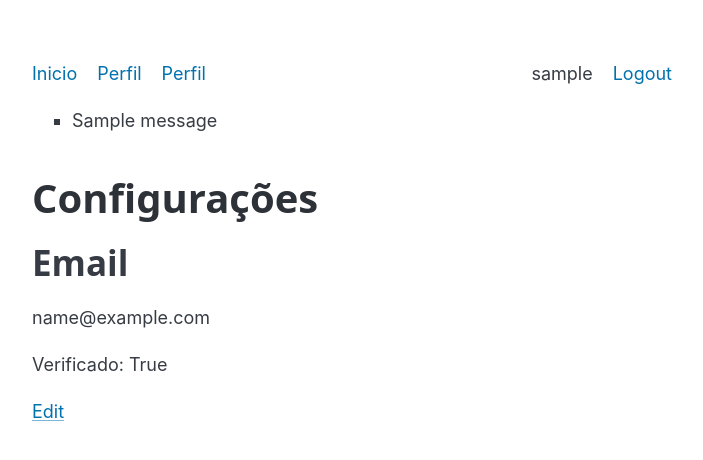
After one commit to dvanael/chat, a Django app: page /perfil/configurar/ in a window 1280 px wide. The commit adds this page. Shown: the top 460 px of the page, without its empty margins (293-996 px from the left). Run offline with Django 5.2, Linux system fonts and the light colour scheme; a user stored in the database is signed in; tables that the repository leaves empty hold one stand-in row (values such as "Sample post"); one stand-in notice (Sample message) is shown; some libraries are stand-ins or nearby versions.

Commit message:
feat: adiciona profile settings

```diff
--- a/app/admin.py
+++ b/app/admin.py
@@ -1,5 +1,6 @@
 from django.contrib import admin
-from .models import Profile
+from .models import Profile, EmailAddress
 
 # Register your models here.
 admin.site.register(Profile)
+admin.site.register(EmailAddress)
--- a/app/forms/__init__.py
+++ b/app/forms/__init__.py
@@ -1,2 +1,2 @@
-from .profile import ProfileForm
+from .profile import ProfileForm, EmailForm
 from .user import UserForm
--- a/app/models/__init__.py
+++ b/app/models/__init__.py
@@ -1 +1,2 @@
 from .profile import Profile
+from .email import EmailAddress
--- /dev/null
+++ b/app/models/email.py
@@ -0,0 +1,28 @@
+from django.db import models
+from django.contrib.auth.models import User
+from django.utils.crypto import get_random_string
+from django.core.mail import send_mail
+from django.urls import reverse
+from django.conf import settings
+
+
+class EmailAddress(models.Model):
+    user = models.OneToOneField(User, on_delete=models.CASCADE)
+    email = models.EmailField(unique=True)
+    verified = models.BooleanField(default=False)
+    verification_token = models.CharField(max_length=64, blank=True, null=True)
+
+    def generate_verification_token(self):
+        self.verification_token = get_random_string(64)
+        self.save()
+
+    def send_verification_email(self):
+        verification_link = settings.SITE_URL + reverse(
+            "verify_email", args=[self.verification_token]
+        )
+        subject = "Please verify your email address"
+        message = f"Hi {self.user.username},\n\nPlease verify your email by clicking the link below:\n\n{verification_link}"
+        send_mail(subject, message, settings.DEFAULT_FROM_EMAIL, [self.email])
+
+    def __str__(self):
+        return f"{self.user.username} - {self.email} - Verified: {self.verified}"
--- a/app/routes/profile.py
+++ b/app/routes/profile.py
@@ -2,11 +2,17 @@ from django.urls import path
 from app.views.profile import (
     profile_detail,
     profile_edit,
+    profile_settings,
+    profile_email_change,
+    check_email,
 )
 
 urlpatterns = [
     path("", profile_detail, name="profile"),
     path("editar/", profile_edit, name="profile_edit"),
     path("onboarding/", profile_edit, name="profile_onboarding"),
-    path("<username>/", profile_detail, name="profile_detail"),
+    path("@<username>/", profile_detail, name="profile_detail"),
+    path("configurar/", profile_settings, name="profile_settings"),
+    path("email/atualizar/", profile_email_change, name="profile_email_change"),
+    path("email/check/", check_email, name="profile_email_check"),
 ]
--- a/app/views/profile.py
+++ b/app/views/profile.py
@@ -1,11 +1,14 @@
 from django.shortcuts import render, get_object_or_404, redirect
 from django.urls import reverse
+from django.http import HttpResponse
 from django.contrib.auth.decorators import login_required
 from django.contrib.auth import logout
 from django.contrib.auth.models import User
 from django.contrib.auth.views import redirect_to_login
 from django.contrib import messages
-from app.forms import ProfileForm
+from django.core.validators import validate_email
+from django.core.exceptions import ValidationError
+from app.forms import ProfileForm, EmailForm
 
 
 def profile_detail(request, username=None):
@@ -44,3 +47,64 @@ def profile_edit(request):
     context["form"] = form
     context["onboarding"] = onboarding
     return render(request, template_name, context)
+
+
+@login_required
+def profile_settings(request):
+    template_name = "profile/settings.html"
+    return render(request, template_name)
+
+
+@login_required
+def profile_email_change(request):
+    template_name = "partials/email_form.html"
+    context = {}
+
+    if request.htmx:
+        form = EmailForm(instance=request.user)
+        context["form"] = form
+        return render(request, template_name, context)
+
+    if request.method == "POST":
+        form = EmailForm(request.POST, instance=request.user)
+
+        if form.is_valid():
+
+            # Check if the email already exists
+            email = form.cleaned_data["email"]
+            if User.objects.filter(email=email).exclude(id=request.user.id).exists():
+                messages.warning(request, f"{email} is already in use.")
+                return redirect("profile_settings")
+
+            form.save()
+
+            # Then Signal updates emailaddress and set verified to False
+
+            # Then send confirmation email
+            messages.success(request, "Saved")
+            return redirect("profile_settings")
+        else:
+            messages.warning(request, "Form not valid")
+            return redirect("profile_settings")
+    return redirect("index")
+
+
+def check_email(request):
+
+    if request.htmx:
+        email = request.GET.get("email")
+
+        try:
+            validate_email(email)
+            email_exists = (
+                User.objects.filter(email=email).exclude(id=request.user.id).exists()
+            )
+            if email_exists:
+                return HttpResponse(f"Esse email já está em uso.")
+            else:
+                return HttpResponse(f"Email poggers!")
+        except ValidationError:
+            return HttpResponse(f"Digite um email válido.")
+
+    else:
+        return redirect("profile_settings")
--- a/templates/base.html
+++ b/templates/base.html
@@ -15,7 +15,7 @@
 </head>
 <body hx-headers='{"X-CSRFToken": "{{ csrf_token }}"}' class="{% block class %}{% endblock class %}">
   {% block navbar %}{% include "components/navbar.html" %}{% endblock navbar %}
-
+  {% include "components/messages.html" %}
   {% block content %}{% endblock content %}
 </body>
 </html>
--- /dev/null
+++ b/templates/components/messages.html
@@ -0,0 +1,7 @@
+{% if messages %}
+    <ul class="messages">
+        {% for message in messages %}
+            <li{% if message.tags %} class="{{ message.tags }}"{% endif %}>{{ message }}</li>
+        {% endfor %}
+    </ul>
+{% endif %}
--- a/templates/components/navbar.html
+++ b/templates/components/navbar.html
@@ -2,6 +2,7 @@
   <ul>
     <li><a href="{% url 'index' %}">Inicio</a></li>
     <li><a href="{% url 'profile' %}">Perfil</a></li>
+    <li><a href="{% url 'profile_settings' %}">Perfil</a></li>
   </ul>
   <ul>
   <ul>
--- /dev/null
+++ b/templates/profile/settings.html
@@ -0,0 +1,24 @@
+{% extends "base.html" %}
+
+{% block title %}Configurações{% endblock title %}
+
+{% block content %}
+<main>
+  <h1>Configurações</h1>
+  <div class="">
+    <h2>Email</h2>
+    <div id="email-address">
+      <p>
+        {% if user.email %}{{user.email}}{% else %}Sem Email{% endif %}
+      </p>
+      <p>Verificado: {{request.user.emailaddress.verified}}</p>
+    </div>
+    <a id="email-edit"
+      hx-get="{% url 'profile_email_change' %}"
+      hx-target="#email-address"
+      hx-swap="innerHTML" >
+      Edit
+    </a>
+  </div>
+</main>
+{% endblock content %}
```
Also changed, not shown: app/forms/profile.py (+19 -0 lines), app/signals.py (+10 -15 lines), templates/partials/email_form.html (added, +10 -0 lines), app/migrations/0001_initial.py.
